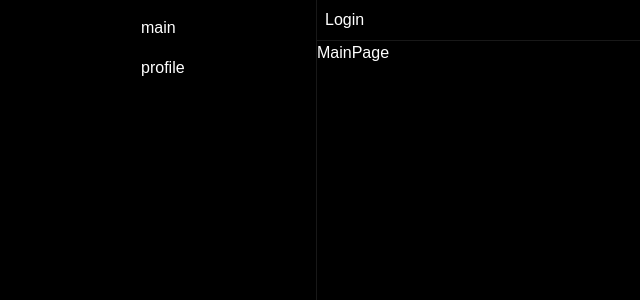
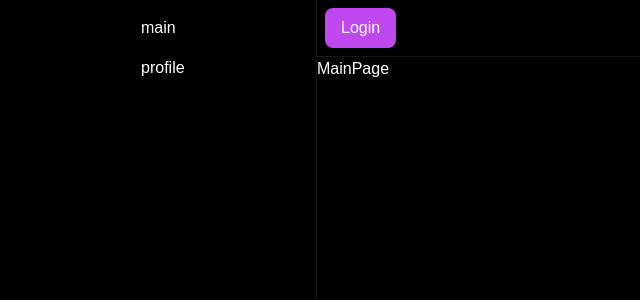
Before and after one commit to bbabdibakas/iheardnoise, a React app in the folder frontend/: page / in a window 1280 px wide. Shown: the top 300 px of the page, without its empty margins (0-640 px from the left). Built offline with nearby package versions, Linux system fonts and the light colour scheme.

Commit message:
feat: added ui kit AppButton

```diff
--- a/frontend/src/pages/MainPage/ui/MainPage.tsx
+++ b/frontend/src/pages/MainPage/ui/MainPage.tsx
@@ -1,10 +1,18 @@
+import AppButton from "shared/ui/AppButton/AppButton"
 import { AppHeader } from "shared/ui/AppHeader/AppHeader"
 
 const MainPage = () => {
+
+    const onClickHandler = () => {
+        console.log('Hello, World!')
+    }
+
     return (
         <div>
             <AppHeader>
-                Login
+                <AppButton onClick={onClickHandler}>
+                    Login
+                </AppButton>
             </AppHeader>
             MainPage
         </div>
--- /dev/null
+++ b/frontend/src/shared/ui/AppButton/AppButton.module.scss
@@ -0,0 +1,8 @@
+.AppButton {
+    cursor: pointer;
+    color: var(--primary-color);
+    background: #c048f0;
+    border: none;
+    padding: 8px 16px;
+    border-radius: 8px;
+}
--- /dev/null
+++ b/frontend/src/shared/ui/AppButton/AppButton.tsx
@@ -0,0 +1,25 @@
+import { ButtonHTMLAttributes } from "react"
+import cls from './AppButton.module.scss'
+import { classNames } from "shared/lib/classNames/classNames"
+
+interface AppButtonProps extends ButtonHTMLAttributes<HTMLButtonElement> {
+    className?: string
+}
+
+const AppButton = (props: AppButtonProps) => {
+    const {
+        children,
+        className,
+        ...otherProps
+    } = props
+    return (
+        <button
+            type="button"
+            className={classNames(cls.AppButton, {}, [className])}
+            {...otherProps}
+        >
+            {children}
+        </button>
+    )
+}
+export default AppButton
```
